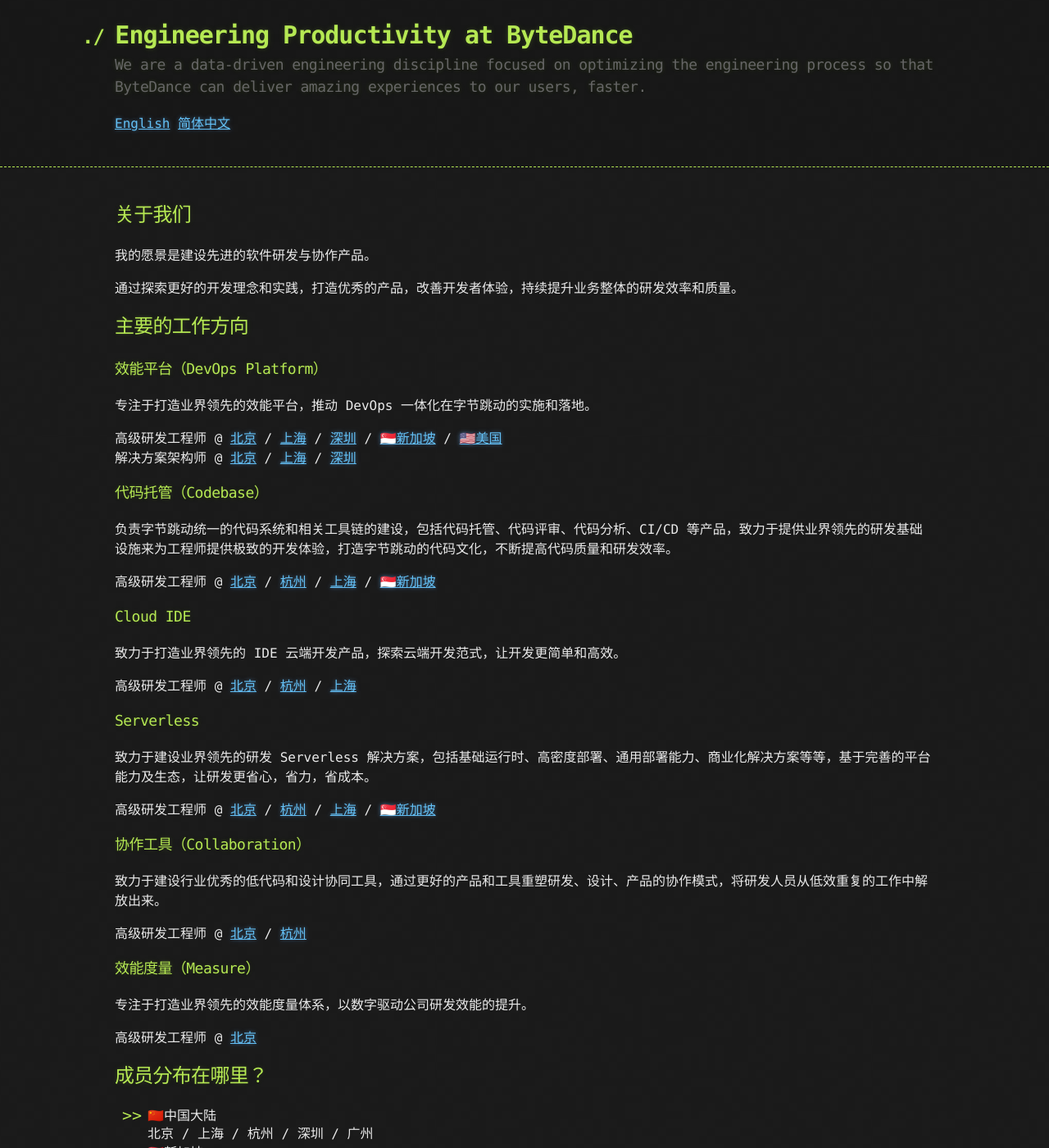
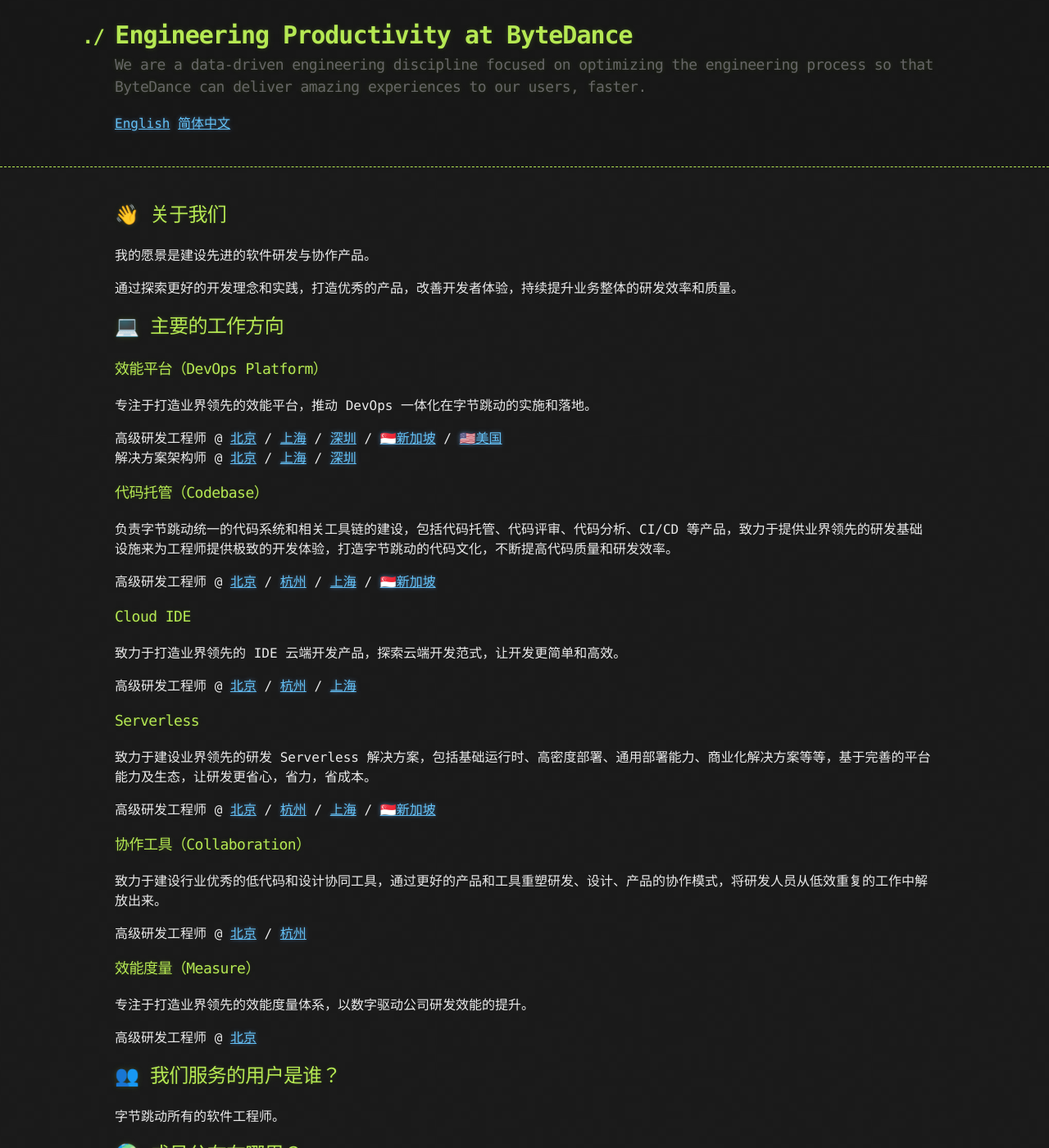
Before and after one commit to leeight/engprod.team, a Jekyll site: the page built from zh-cn.md, in a window 1280 px wide and 1400 px high. Shown: the whole window at 82% size. Built offline with Jekyll 4.4.1, drawn with Linux system fonts in a browser that asks for light colours; our own code applies the rules of GitHub Pages for plain Markdown files.

Commit message:
feat: update home page

```diff
--- a/zh-cn.md
+++ b/zh-cn.md
@@ -1,10 +1,10 @@
-## 关于我们
+## 👋 关于我们
 
 我的愿景是建设先进的软件研发与协作产品。
 
 通过探索更好的开发理念和实践，打造优秀的产品，改善开发者体验，持续提升业务整体的研发效率和质量。
 
-## 主要的工作方向
+## 💻 主要的工作方向
 
 ### 效能平台（DevOps Platform）
 
@@ -46,8 +46,11 @@
 
 高级研发工程师 @ [北京](https://jobs.bytedance.com/experienced/position/7083681766397036831/detail?use_ssr=1)
 
+## 👥 我们服务的用户是谁？
 
-## 成员分布在哪里？
+字节跳动所有的软件工程师。
+
+## 🌍 成员分布在哪里？
 
 - 🇨🇳中国大陆
   北京 / 上海 / 杭州 / 深圳 / 广州
@@ -56,7 +59,7 @@
   西雅图 / 山景城
 
 
-## 参考资料
+## 📖 参考资料
 
 - <https://linearb.io>
 - <https://cloud.google.com/devops>
```
